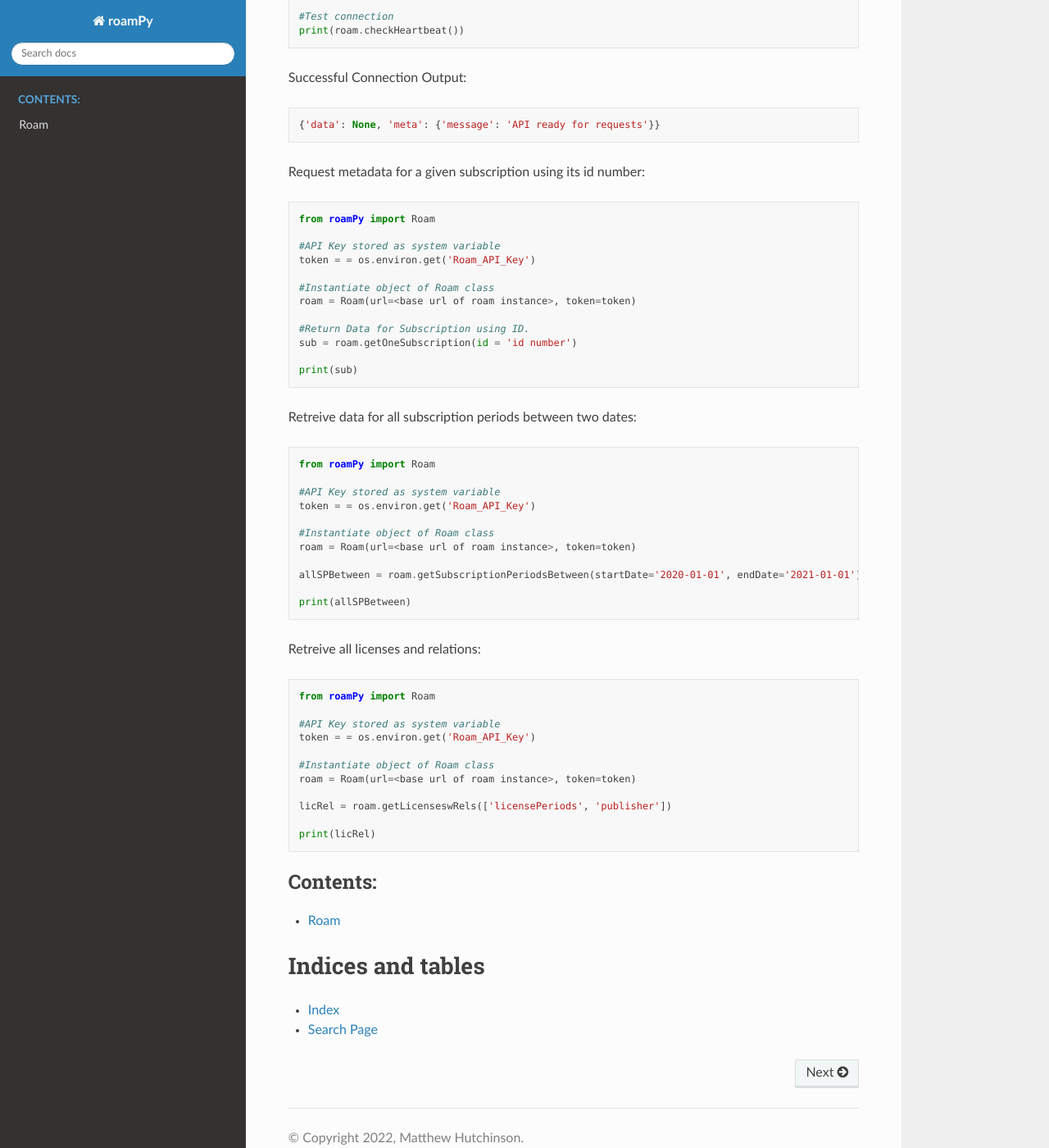
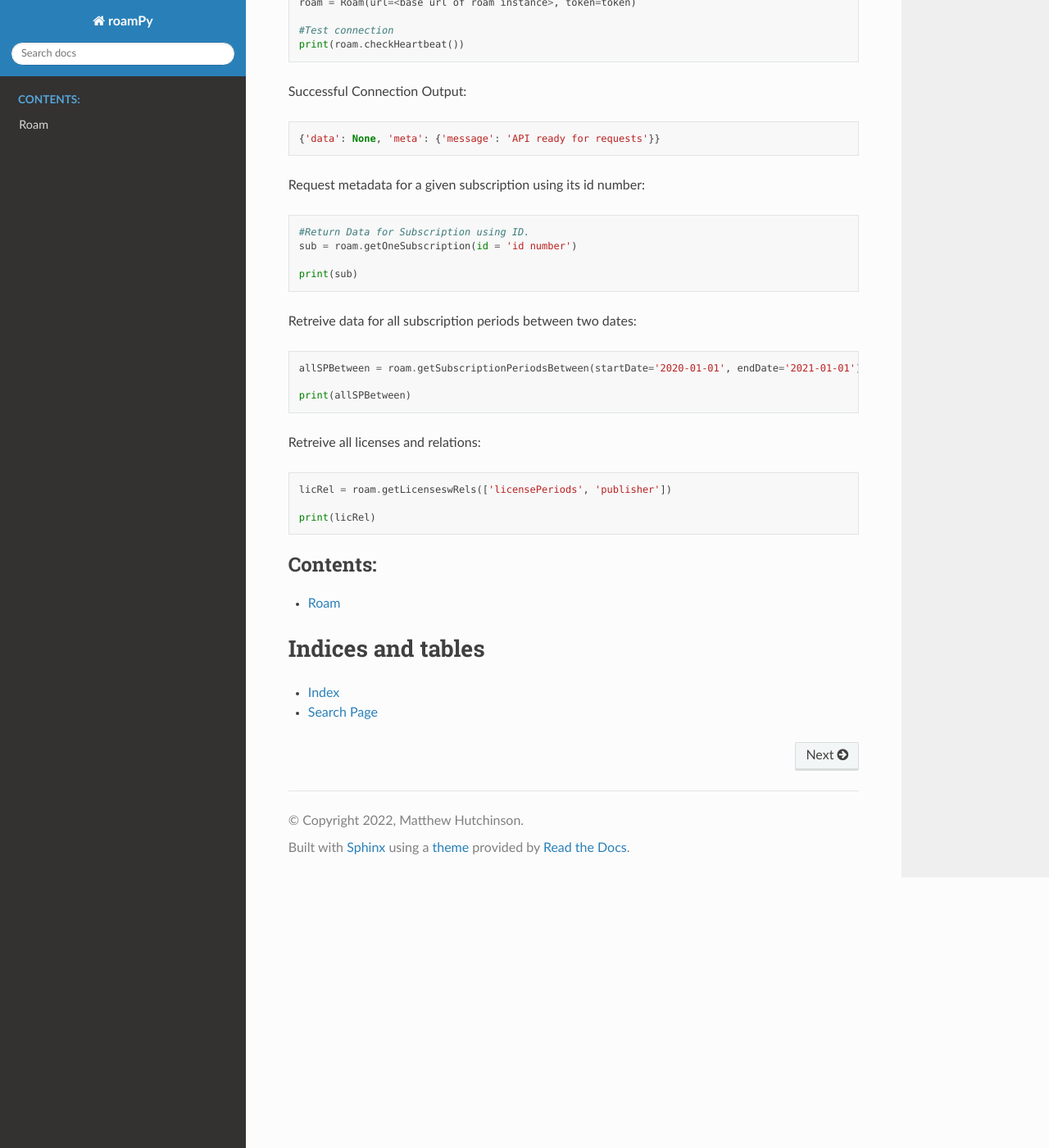
Before and after one commit to maahutch/roamPy, a Sphinx documentation site: the page built from docs/index.rst, in a window 1280 px wide and 1400 px high, scrolled down 601 px. Shown: the whole window at 82% size. Built offline with Sphinx 7.4.7 and the Read the Docs theme 2.0.0, drawn with Linux system fonts in a browser that asks for light colours.

```diff
--- a/docs/index.rst
+++ b/docs/index.rst
@@ -43,14 +44,6 @@ Request metadata for a given subscription using its id number:
 
 ::
 
-   from roamPy import Roam
-
-   #API Key stored as system variable
-   token = = os.environ.get('Roam_API_Key')
-
-   #Instantiate object of Roam class
-   roam = Roam(url=<base url of roam instance>, token=token)
-
    #Return Data for Subscription using ID.
    sub = roam.getOneSubscription(id = 'id number')
 
@@ -60,14 +53,6 @@ Retreive data for all subscription periods between two dates:
 
 ::
 
-   from roamPy import Roam
-
-   #API Key stored as system variable
-   token = = os.environ.get('Roam_API_Key')
-
-   #Instantiate object of Roam class
-   roam = Roam(url=<base url of roam instance>, token=token)
-
    allSPBetween = roam.getSubscriptionPeriodsBetween(startDate='2020-01-01', endDate='2021-01-01')
 
    print(allSPBetween)
@@ -75,14 +60,6 @@ Retreive data for all subscription periods between two dates:
 Retreive all licenses and relations:
 
 ::
-
-   from roamPy import Roam
-
-   #API Key stored as system variable
-   token = = os.environ.get('Roam_API_Key')
-
-   #Instantiate object of Roam class
-   roam = Roam(url=<base url of roam instance>, token=token)
 
    licRel = roam.getLicenseswRels(['licensePeriods', 'publisher'])
 
```
Also changed, not shown: other parts of docs/index.rst (+2 -1 lines), README.md (+0 -23 lines).
